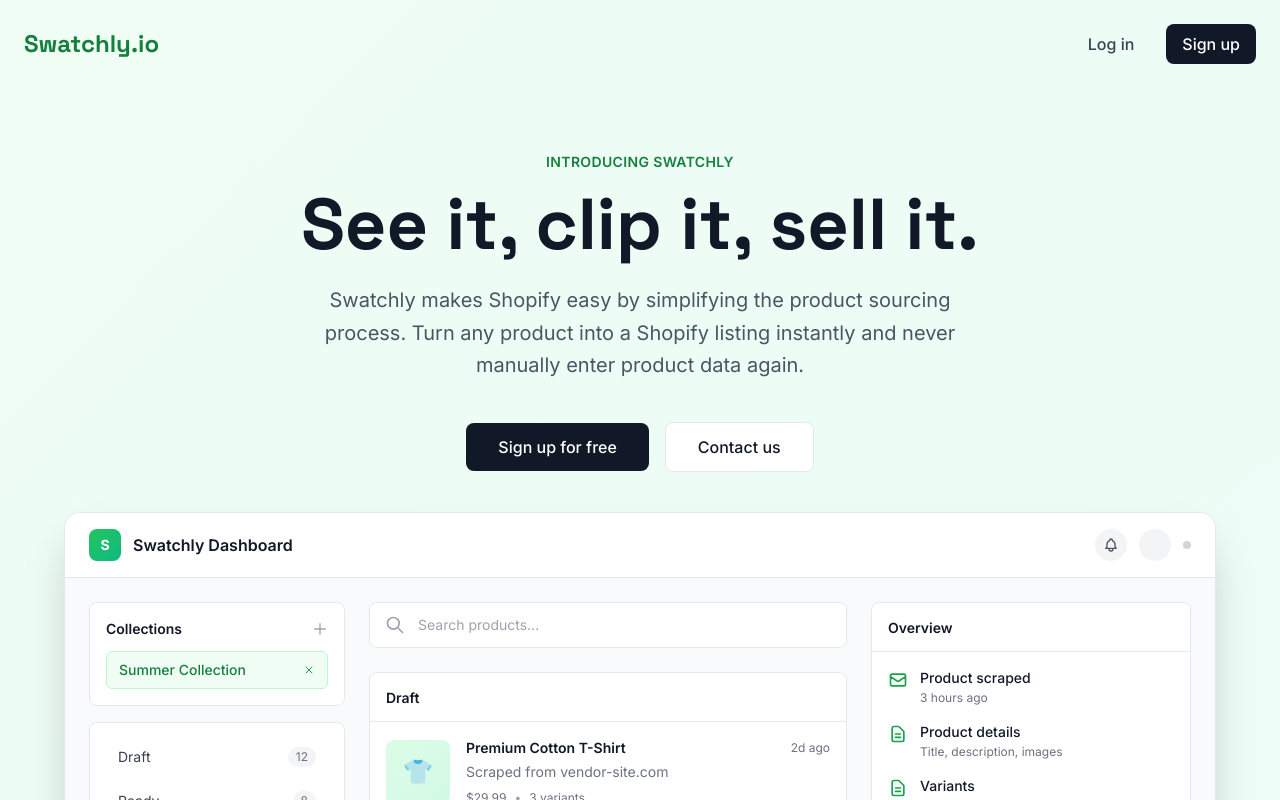
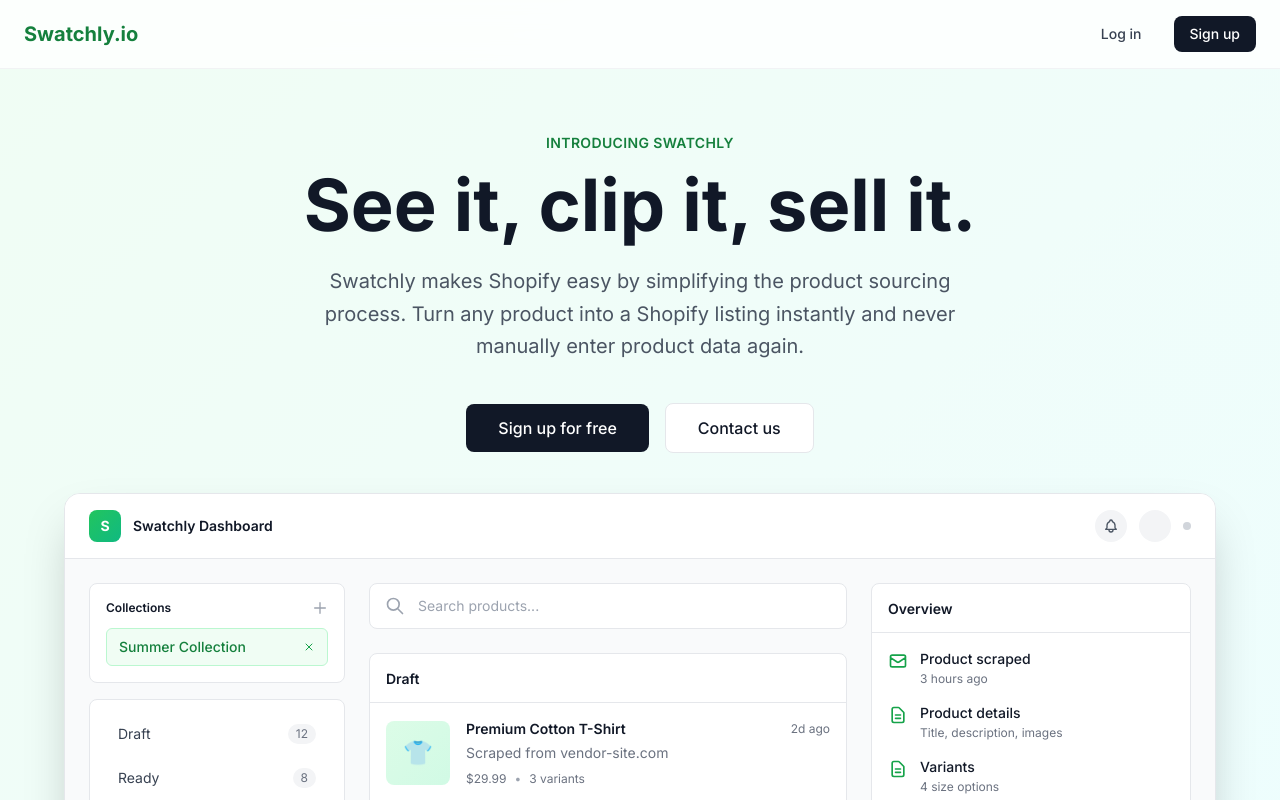
Before and after one commit to gilligan12/swatchly.io, a Next.js app: page / in a window 1280 px wide. Shown: the top 800 px of the page. Built offline with nearby package versions, Linux system fonts and the light colour scheme.

Commit message:
Update: Use Inter as primary font, beautiful gradient background, floating sticky header

```diff
--- a/app/globals.css
+++ b/app/globals.css
@@ -17,7 +17,10 @@
 body {
   color: var(--foreground);
   background: var(--background);
-  font-family: var(--font-inter), system-ui, sans-serif;
+  font-family: var(--font-inter), -apple-system, BlinkMacSystemFont, 'Segoe UI', system-ui, sans-serif;
+  font-feature-settings: 'cv02', 'cv03', 'cv04', 'cv11';
+  -webkit-font-smoothing: antialiased;
+  -moz-osx-font-smoothing: grayscale;
 }
 
 @layer utilities {
--- a/app/page.tsx
+++ b/app/page.tsx
@@ -2,26 +2,28 @@
 
 export default function Home() {
   return (
-    <div className="min-h-screen bg-gradient-to-br from-green-50 via-emerald-50 to-teal-50">
-      {/* Navigation */}
-      <nav className="container mx-auto px-6 py-6">
+    <div className="min-h-screen bg-gradient-to-br from-green-50 via-emerald-50 via-teal-50 to-cyan-50">
+      {/* Floating Navigation */}
+      <nav className="sticky top-0 z-50 backdrop-blur-md bg-white/80 border-b border-gray-200/50">
+        <div className="container mx-auto px-6 py-4">
           <div className="flex items-center justify-between">
-          <div className="text-2xl font-display font-bold text-green-700">
+            <div className="text-xl font-bold text-green-700">
               Swatchly.io
             </div>
             <div className="flex items-center gap-4">
               <Link
                 href="/login"
-              className="px-4 py-2 text-gray-700 hover:text-green-700 transition-colors font-medium"
+                className="px-4 py-2 text-gray-700 hover:text-green-700 transition-colors font-medium text-sm"
               >
                 Log in
               </Link>
               <Link
                 href="/signup"
-              className="px-4 py-2 bg-gray-900 text-white rounded-lg hover:bg-gray-800 transition-colors font-medium"
+                className="px-4 py-2 bg-gray-900 text-white rounded-lg hover:bg-gray-800 transition-colors font-medium text-sm"
               >
                 Sign up
               </Link>
+            </div>
           </div>
         </div>
       </nav>
@@ -33,7 +35,7 @@
             Introducing Swatchly
           </p>
 
-          <h1 className="text-6xl md:text-7xl font-display font-bold text-gray-900 mb-6 leading-tight">
+          <h1 className="text-6xl md:text-7xl font-bold text-gray-900 mb-6 leading-tight">
             See it, clip it, sell it.
           </h1>
 
@@ -67,7 +69,7 @@
                 <div className="w-8 h-8 bg-gradient-to-br from-green-500 to-emerald-500 rounded-lg flex items-center justify-center">
                   <span className="text-white font-bold text-sm">S</span>
                 </div>
-                <span className="font-semibold text-gray-900">Swatchly Dashboard</span>
+                <span className="font-semibold text-gray-900 text-sm">Swatchly Dashboard</span>
               </div>
               <div className="flex items-center gap-3">
                 <div className="w-8 h-8 bg-gray-100 rounded-full flex items-center justify-center">
@@ -87,7 +89,7 @@
                 <div className="w-64 flex-shrink-0">
                     <div className="bg-white rounded-lg border border-gray-200 p-4 mb-4">
                     <div className="flex items-center justify-between mb-3">
-                      <span className="text-sm font-semibold text-gray-900">Collections</span>
+                      <span className="text-sm font-semibold text-gray-900 text-xs">Collections</span>
                       <button className="text-gray-400 hover:text-gray-600">
                         <svg className="w-4 h-4" fill="none" stroke="currentColor" viewBox="0 0 24 24">
                           <path strokeLinecap="round" strokeLinejoin="round" strokeWidth={2} d="M12 4v16m8-8H4" />
```
Lines whose indentation alone changed are shown as unchanged.
